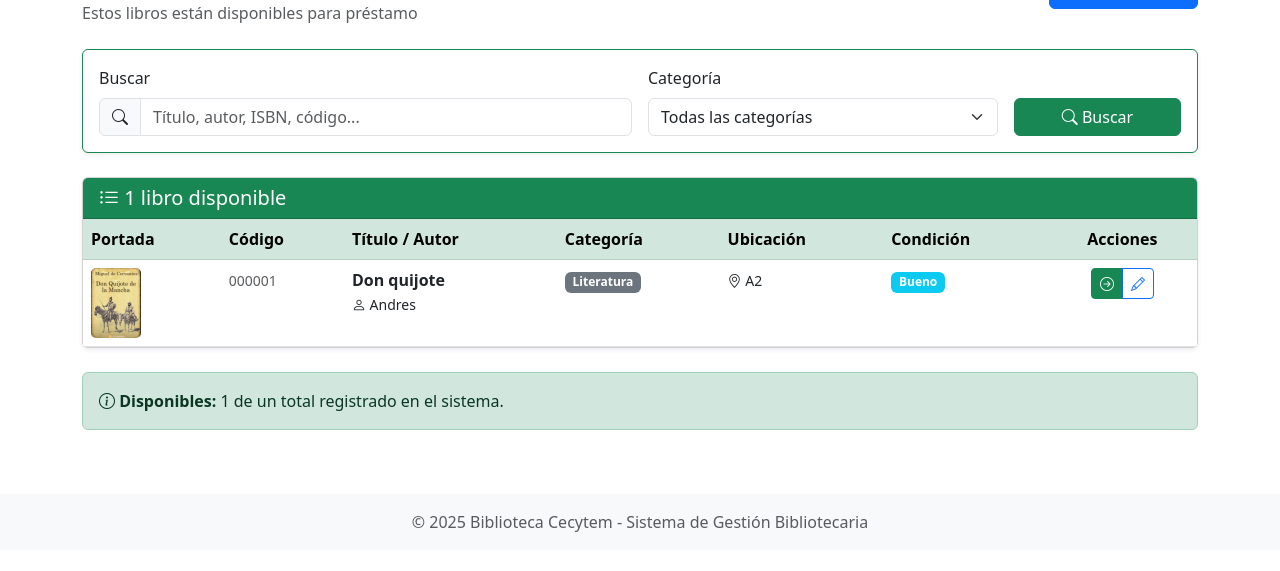
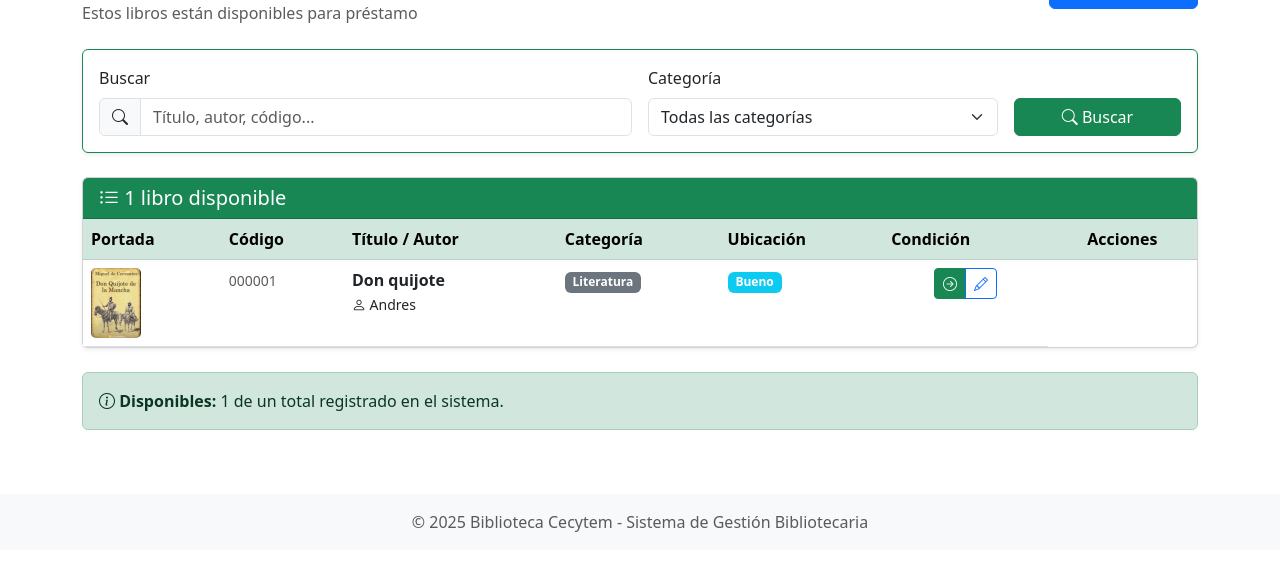
Before and after one commit to Shinli65275/Proyecto, a Django app: template app1/templates/app1/libros_disponibles.html in a window 1280 px wide. Shown: the part 125-696 px from the top of the page. Run offline with Django 5.2, Linux system fonts and the light colour scheme; the template is opened without the code that fills it: values that come from a table or form of the project are taken from there, others are empty; data comes from the database, SQL or seed files in the repository; both versions use the stored data as it was before the commit.

Commit message:
first commit

```diff
--- a/app1/forms.py
+++ b/app1/forms.py
@@ -5,9 +5,9 @@ class LibroForm(forms.ModelForm):
     class Meta:
         model = Libro
         fields = [
-            'isbn', 'titulo', 'subtitulo', 'autor', 'editorial',
+            'titulo', 'subtitulo', 'autor', 'editorial',
             'publicacion', 'edicion', 'categoria', 'num_paginas',
-            'idioma', 'ubicacion', 'codigo_inventario', 'condicion',
+            'idioma', 'codigo_inventario', 'condicion',
             'precio_adquisicion', 'descripcion', 'portada'
         ]
         widgets = {
@@ -71,7 +71,6 @@ class LibroForm(forms.ModelForm):
             }),
         }
         labels = {
-            'isbn': 'ISBN',
             'titulo': 'Título',
             'subtitulo': 'Subtítulo',
             'autor': 'Autor',
@@ -81,7 +80,6 @@ class LibroForm(forms.ModelForm):
             'categoria': 'Categoría',
             'num_paginas': 'Número de Páginas',
             'idioma': 'Idioma',
-            'ubicacion': 'Ubicación en Biblioteca',
             'codigo_inventario': 'Código de Inventario',
             'condicion': 'Condición',
             'precio_adquisicion': 'Precio de Adquisición',
--- a/app1/models.py
+++ b/app1/models.py
@@ -25,7 +25,6 @@ class Libro(models.Model):
         ('malo', 'Malo'),
     ]
 
-    isbn = models.CharField(max_length=13, unique=True, blank=True, null=True)
     titulo = models.CharField(max_length=300)
     subtitulo = models.CharField(max_length=300, blank=True, null=True)
     autor = models.CharField(max_length=200)
@@ -37,7 +36,6 @@ class Libro(models.Model):
     num_paginas = models.IntegerField(blank=True, null=True)
     idioma = models.CharField(max_length=50, default='Español')
 
-    ubicacion = models.CharField(max_length=100, help_text="Ej: Estante A, Nivel 2")
     codigo_inventario = models.CharField(max_length=50, unique=True)
     condicion = models.CharField(max_length=20, choices=CONDICIONES, default='bueno')
 
--- a/app1/templates/app1/editar_libro.html
+++ b/app1/templates/app1/editar_libro.html
@@ -77,10 +77,6 @@
                             <div class="col-md-4">
                                 <strong><i class="bi bi-tag"></i> Categoría:</strong>
                                 <p class="mb-2"><span class="badge bg-secondary">{{ libro.get_categoria_display }}</span></p>
-                            </div>
-                            <div class="col-md-4">
-                                <strong><i class="bi bi-geo-alt"></i> Ubicación:</strong>
-                                <p class="mb-2">{{ libro.ubicacion }}</p>
                             </div>
                         </div>
                     </div>
--- a/app1/templates/app1/libros_disponibles.html
+++ b/app1/templates/app1/libros_disponibles.html
@@ -34,7 +34,7 @@
                                    id="busqueda"
                                    name="q"
                                    value="{{ query }}"
-                                   placeholder="Título, autor, ISBN, código...">
+                                   placeholder="Título, autor, código...">
                         </div>
                     </div>
                     <div class="col-md-4">
@@ -113,9 +113,6 @@
                                         <span class="badge bg-secondary">{{ libro.get_categoria_display }}</span>
                                     </td>
                                     <td>
-                                        <small><i class="bi bi-geo-alt"></i> {{ libro.ubicacion }}</small>
-                                    </td>
-                                    <td>
                                         {% if libro.condicion == 'excelente' %}
                                             <span class="badge bg-success">{{ libro.get_condicion_display }}</span>
                                         {% elif libro.condicion == 'bueno' %}
--- a/app1/templates/app1/libros_prestados.html
+++ b/app1/templates/app1/libros_prestados.html
@@ -34,7 +34,7 @@
                                    id="busqueda"
                                    name="q"
                                    value="{{ query }}"
-                                   placeholder="Título, autor, ISBN, código...">
+                                   placeholder="Título, autor, código...">
                         </div>
                     </div>
                     <div class="col-md-4">
```
Also changed, not shown: app1/admin.py (+4 -4 lines), app1/migrations/0001_initial.py, db.sqlite3.
